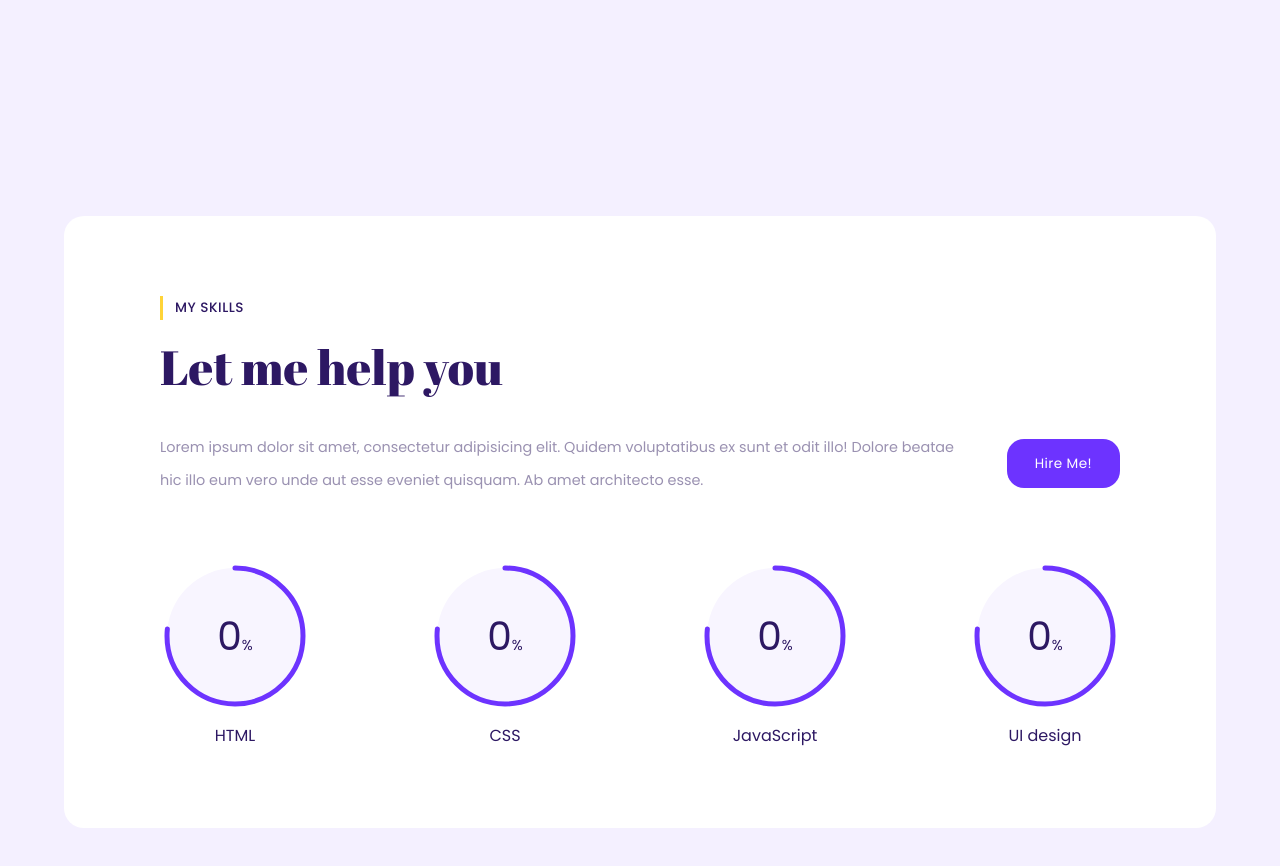
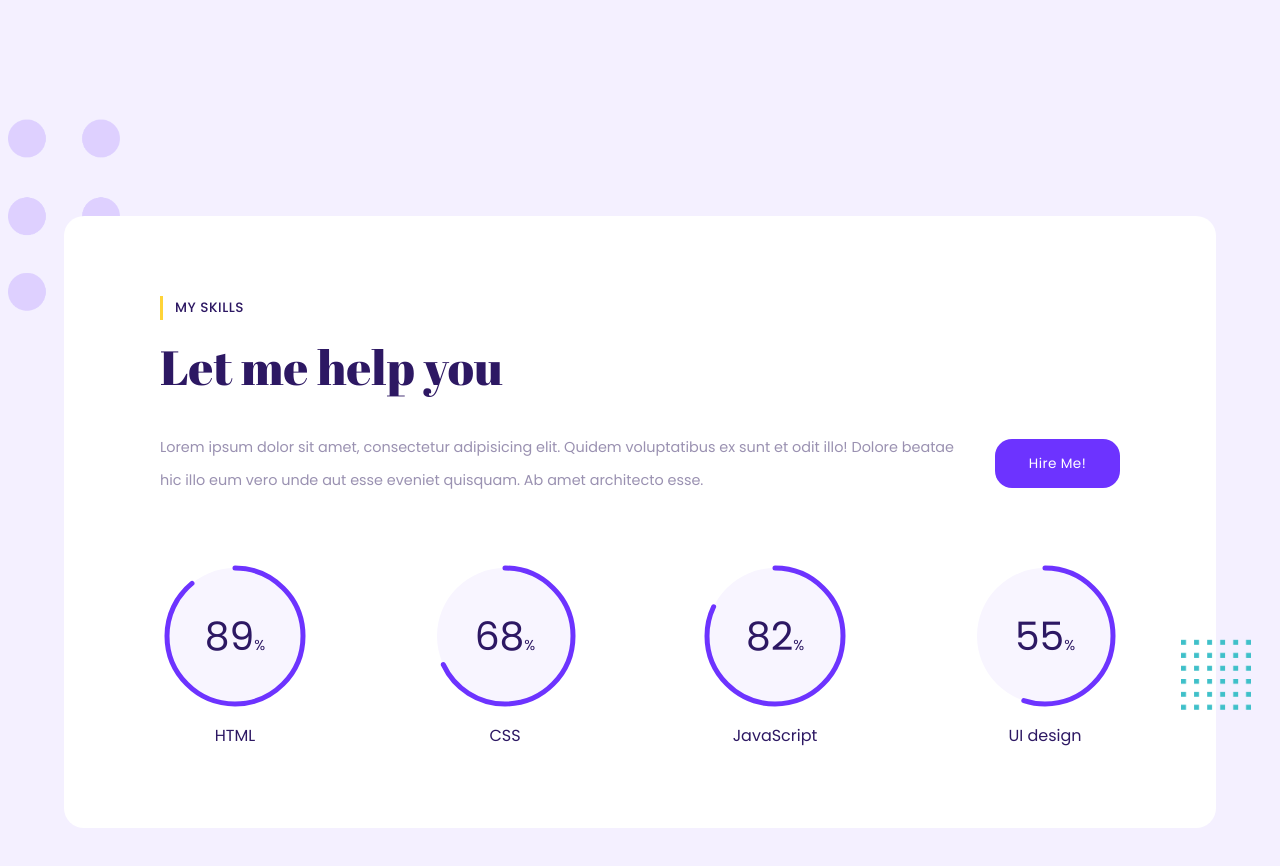
Before and after one commit to Mirtaha/Responsive-Portfolio-Website, a plain HTML site: page index.html in a window 1280 px wide. Shown: the part 1440-2306 px from the top of the page. Drawn offline with nearby package versions, Linux system fonts and the light colour scheme.

Commit message:
skills section completed!

```diff
--- a/css/style.css
+++ b/css/style.css
@@ -107,6 +107,8 @@ ul {
   color: #fff;
   font-size: 0.85rem;
   letter-spacing: 0.4px;
+  min-width: 125px;
+  text-align: center;
   text-transform: capitalize;
   transition: 0.3s;
 }
@@ -427,6 +429,7 @@ header.scrolled .logo {
   padding: 5rem 6rem;
   border-radius: 20px;
   width: 100%;
+  position: relative;
 }
 .box-desc{
   display: grid;
@@ -470,7 +473,7 @@ header.scrolled .logo {
 
 @keyframes progress {
   to{
-    stroke-dashoffset: 100;
+    stroke-dashoffset: var(--target);
   }
 }
 
@@ -493,3 +496,17 @@ header.scrolled .logo {
   font-weight: 400;
   font-size: 1rem;
 }
+
+.skills .dots{
+  position: absolute;
+  left: 0;
+  top: 0;
+  transform: translate(-50%,-50%);
+  z-index: -1;
+}
+.skills .square{
+  position: absolute;
+  left: 100%;
+  top: 75%;
+  transform: translate(-50%,-50%);
+}
--- a/index.html
+++ b/index.html
@@ -634,6 +634,8 @@
                 <div class="sk-title">UI design</div>
               </div>
             </div>
+            <img src="/assets/dots.png" alt="" class="shape dots">
+            <img src="/assets/square1.png" alt="" class="shape square">
           </div>
         </div>
       </section>
--- a/js/app.js
+++ b/js/app.js
@@ -1,10 +1,11 @@
 const header = document.querySelector("header");
+
 const first_skill = document.querySelector(".skill:first-child");
-const sk_counters = document.querySelector(".counter span");
+const sk_counters = document.querySelectorAll(".counter span");
 const progress_bars = document.querySelectorAll(".skills svg circle");
 
 window.addEventListener("scroll", () => {
-  skillsCounter();
+  if (!skillsPlayed) skillsCounter();
 });
 
 //! sticky navbar
@@ -27,15 +28,40 @@ sr.reveal(".showcase-info", { delay: 600 });
 sr.reveal(".showcase-image", { origin: "top", delay: 700 });
 
 //! skills progress animation
-
 function hasReached(el) {
   let topPosition = el.getBoundingClientRect().top;
   if (window.innerHeight >= topPosition + el.offsetHeight) return true;
   return false;
 }
 
+function updateCount(num, maxNum) {
+  let currentNum = +num.innerText;
+
+  if (currentNum < maxNum) {
+    num.innerText = currentNum + 1;
+    setTimeout(() => {
+      updateCount(num, maxNum);
+    }, 12);
+  }
+}
+
+let skillsPlayed = false;
+
 function skillsCounter() {
   if (!hasReached(first_skill)) return;
+
+  skillsPlayed = true;
+
+  sk_counters.forEach((counter, i) => {
+    let target = counter.dataset.target;
+    let strokeValue = 427 - 427 * (target / 100);
+
+    progress_bars[i].style.setProperty("--target", strokeValue);
+
+    setTimeout(() => {
+      updateCount(counter, target);
+    }, 400);
+  });
 
   progress_bars.forEach(
     (p) => (p.style.animation = "progress 2s ease-in-out forwards ")
```
